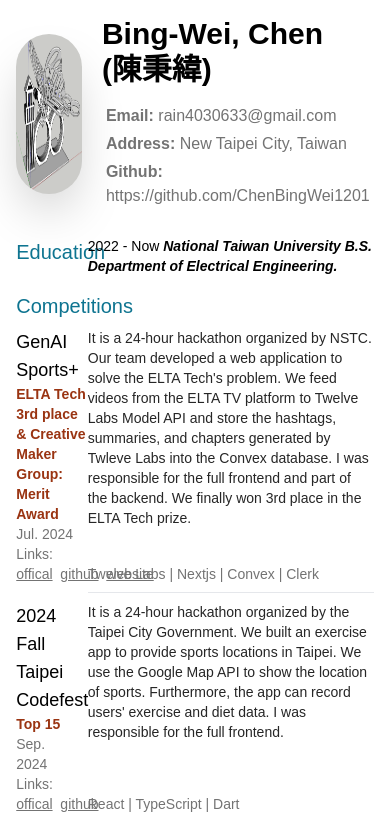
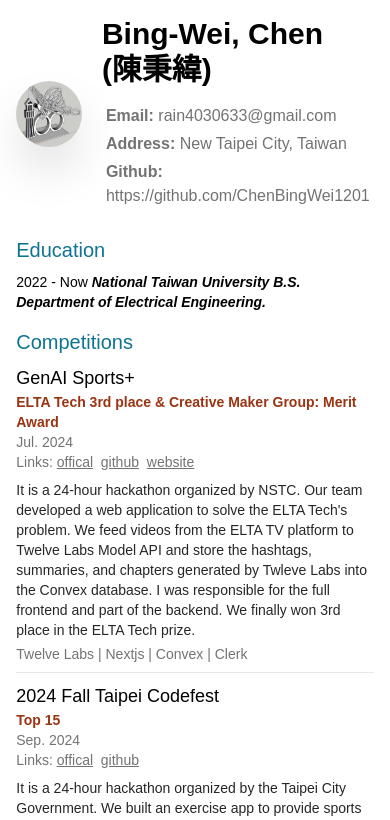
Before and after one commit to ChenBingWei1201/ChenBingWei1201.github.io, a React (Vite) app: page / in a window 390 px wide. Shown: the top 820 px of the page. Built offline with nearby package versions, Linux system fonts and the light colour scheme; a web font is replaced by a local one.

Commit message:
fix: rwd

```diff
--- a/src/components/education.jsx
+++ b/src/components/education.jsx
@@ -2,7 +2,7 @@ import PropTypes from "prop-types";
 
 export default function Education({ data }) {
   return (
-    <div className="flex items-center justify-center h-fit w-11/12 my-2">
+    <div className="flex justify-center w-11/12 my-2 sm:flex-col md:flex-col lg:flex-row xl:flex-row flex-col">
       <div className="w-[20%] flex flex-col items-start justify-start">
         <h2 className="font-sans text-xl mb-2 text-cyan-700">Education</h2>
       </div>
--- a/src/components/experiences.jsx
+++ b/src/components/experiences.jsx
@@ -11,8 +11,8 @@ export default function Experiences({ title: sectionTitle, data }) {
 
       {data.map(({ title, highlight, time, link, content, tags }, idx) => (
         <>
-          <div className="flex items-stretch h-fit w-full my-2">
-            <div className="w-[20%] flex flex-col">
+          <div className="flex h-fit w-full my-2 gap-2 flex-col sm:flex-col md:flex-row lg:flex-row xl:flex-row">
+            <div className="md:w-[20%] lg:w-[20%] xl:w-[20%] flex flex-col">
               <h2 className="font-sans text-lg">{title}</h2>
               {
                 highlight !== "" &&
@@ -44,8 +44,7 @@ export default function Experiences({ title: sectionTitle, data }) {
                 }
               </p>
             </div>
-            {}
-            <div className="w-[80%] flex flex-col justify-between">
+            <div className="md:w-[80%] lg:w-[80%] xl:w-[80%] flex flex-col justify-between">
               <p className="text-left font-sans text-sm text-neutral-800">
                 {content.map((row, idx) => (
                   <>
@@ -64,7 +63,7 @@ export default function Experiences({ title: sectionTitle, data }) {
               </p>
             </div>
           </div>
-          {idx < data.length && <SplitLine width="[80%]" weight="200" />}
+          {idx < data.length && <SplitLine weight="200" />}
         </>
       ))}
     </div>
--- a/src/components/personalInfo.jsx
+++ b/src/components/personalInfo.jsx
@@ -7,7 +7,7 @@ export default function PersonalInfo({ data }) {
         <img
           src="me.png"
           alt="Bing-Wei, Chen (陳秉緯)"
-          className="rounded-full w-40 h-40 bg-white shadow-2xl"
+          className="rounded-full bg-white shadow-2xl aspect-square sm:w-24 sm:h-24 md:w-40 md:h-40 lg:w-40 lg:h-40 xl:w-40 xl:h-40"
         />
       </div>
       <div className="flex flex-col items-start justify-center w-[80%]">
--- a/src/components/splitLine.jsx
+++ b/src/components/splitLine.jsx
@@ -1,8 +1,8 @@
 import PropTypes from "prop-types";
 
-export default function SplitLine({ width, weight }) {
+export default function SplitLine({ weight }) {
   return (
-    <hr className={`h-0.5 w-${width} border-t-1 bg-neutral-${weight}`} />
+    <hr className={`h-0.5 w-full sm:w-full md:w-[80%] lg:w-[80%] xl:w-[80%] border-t-1 bg-neutral-${weight}`} />
   );
 }
 
```
